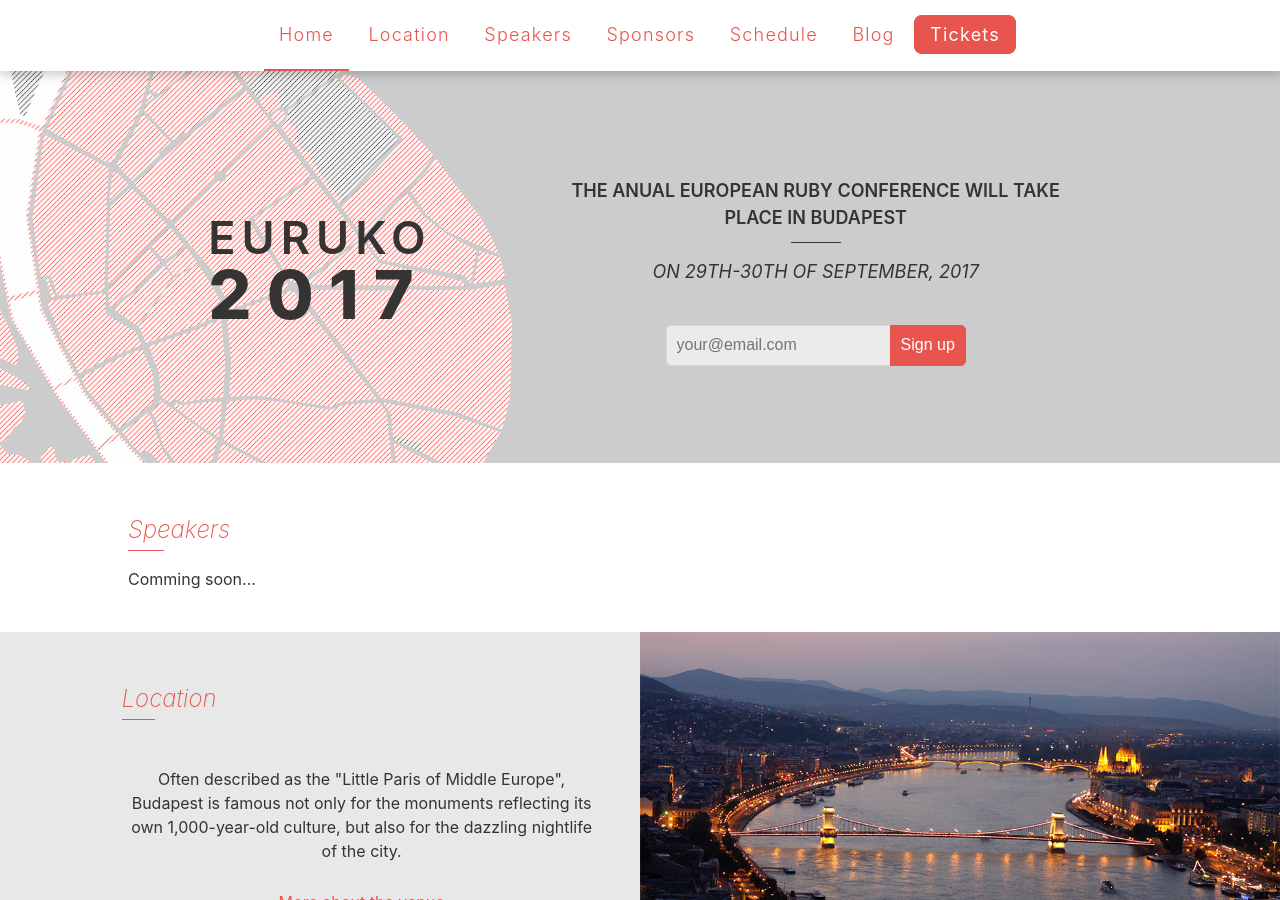
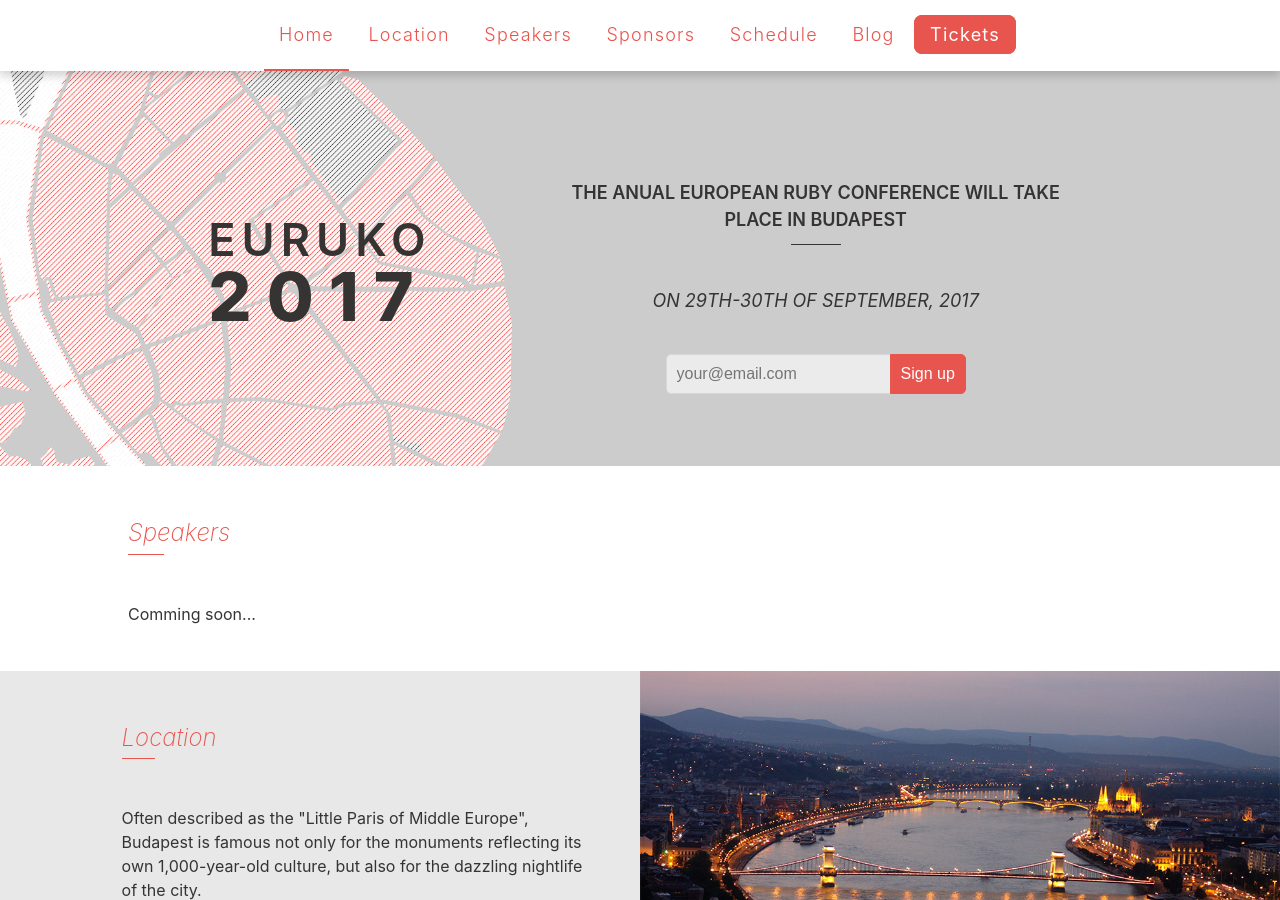
Before and after one commit to euruko/euruko2017.github.io, a Jekyll site: the page built from index.html, in a window 1280 px wide and 900 px high. Built offline with Jekyll 4.4.1, drawn with Linux system fonts in a browser that asks for light colours.

Commit message:
Add the image and the map on the location page and organize side-by-side sections styles

```diff
--- a/_sass/home.scss
+++ b/_sass/home.scss
@@ -126,16 +126,6 @@
   background: #e8e8e8;
 }
 
-.section-home-location .section-container {
-  display: flex;
-}
-
-.section-home-location p {
-  margin-top: 3vh;
-  text-align: center;
-  line-height: 1.5;
-}
-
 .section-home-location .section__side__image {
   background-image: url('budapest.jpg');
 }
--- a/_sass/location.scss
+++ b/_sass/location.scss
@@ -1,9 +1,25 @@
+/*
+  About
+*/
 .section-location-about {
-  background: tomato;
-  min-height: 200px;
+
 }
 
+.section-location-about .section-container {
+  display: flex;
+}
+
+.section-location-about .section__side__image {
+  background-image: url('budapest-2.jpg');
+}
+
+/*
+  Map
+*/
 .section-location-map {
-  background: cornflowerblue;
-  min-height: 200px;
+  background: #f3f3f3;
 }
+
+.section-location-map .section__side__text p {
+  color: red;
+}
--- a/_sass/sections.scss
+++ b/_sass/sections.scss
@@ -1,7 +1,16 @@
+.section-container p {
+  margin-top: 3vh;
+  line-height: 1.5;
+}
+
 .section-container--full {
   width: 80vw;
   margin: 0 auto;
   padding: 5vh 0;
+}
+
+.section-container--divided {
+  display: flex;
 }
 
 .section__title {
@@ -28,8 +37,12 @@
   width: 50vw;
 }
 
-.section__side__text {
+.section__side__text-left {
   padding: 5vh 3vw 5vh 9.5vw;
+}
+
+.section__side__text-right {
+  padding: 5vh 9.5vw 5vh 3vw;
 }
 
 .section__side__image {
@@ -47,7 +60,11 @@
     width: 100%;
   }
 
-  .section__side__text {
+  .section__side__text-left {
+    padding: 5vh 9.5vw;
+  }
+
+  .section__side__text-right {
     padding: 5vh 9.5vw;
   }
 
--- a/index.html
+++ b/index.html
@@ -33,8 +33,8 @@
 </section>
 
 <section class="section-home-location">
-  <div class="section-container">
-    <div class="section__side section__side__text">
+  <div class="section-container section-container--divided">
+    <div class="section__side section__side__text-left">
       <h2 class="section__title">Location</h2>
       <p>Often described as the "Little Paris of Middle Europe", Budapest is famous not only for the monuments reflecting its own 1,000-year-old culture, but also for the dazzling nightlife of the city.</p>
       <p><a href="#">More about the venue</a></p>
```
Also changed, not shown: location.html (+6 -8 lines), assets/budapest-2.jpg (added).
